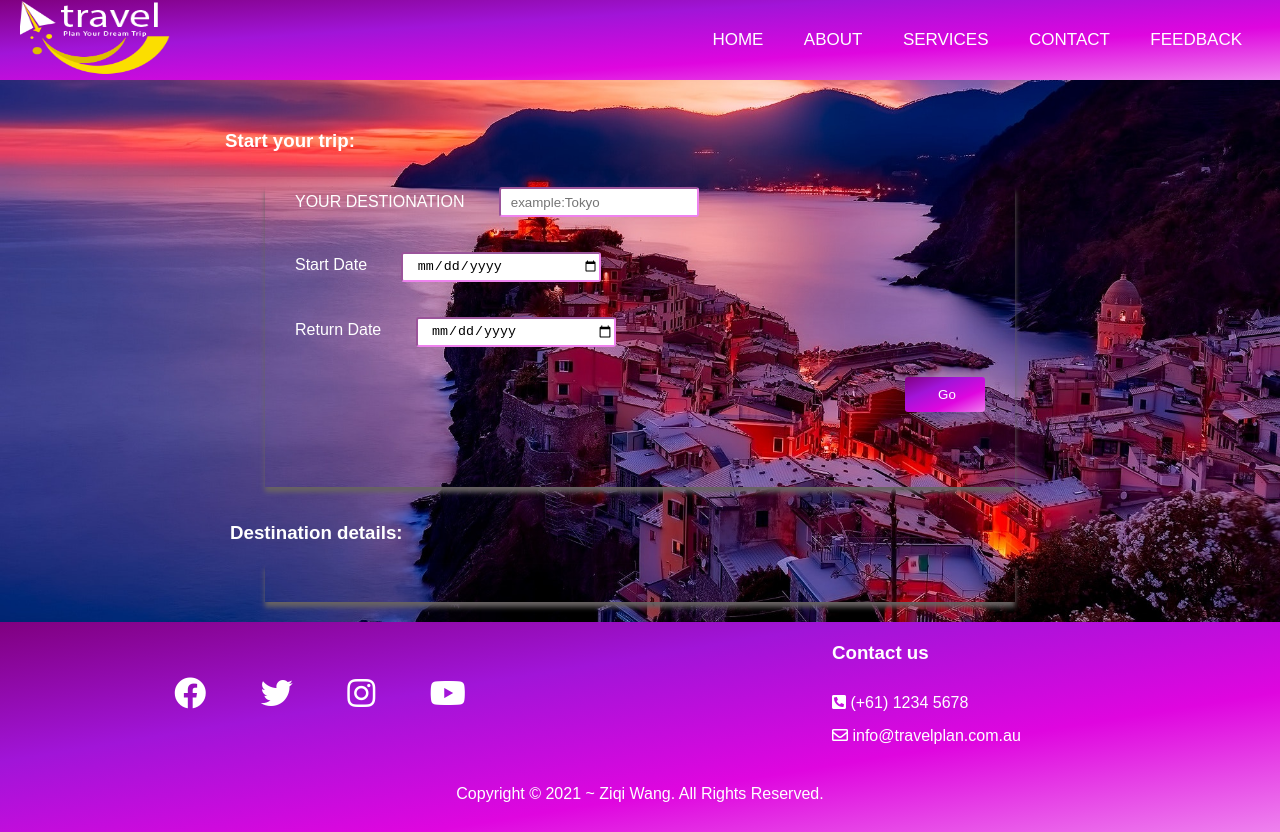
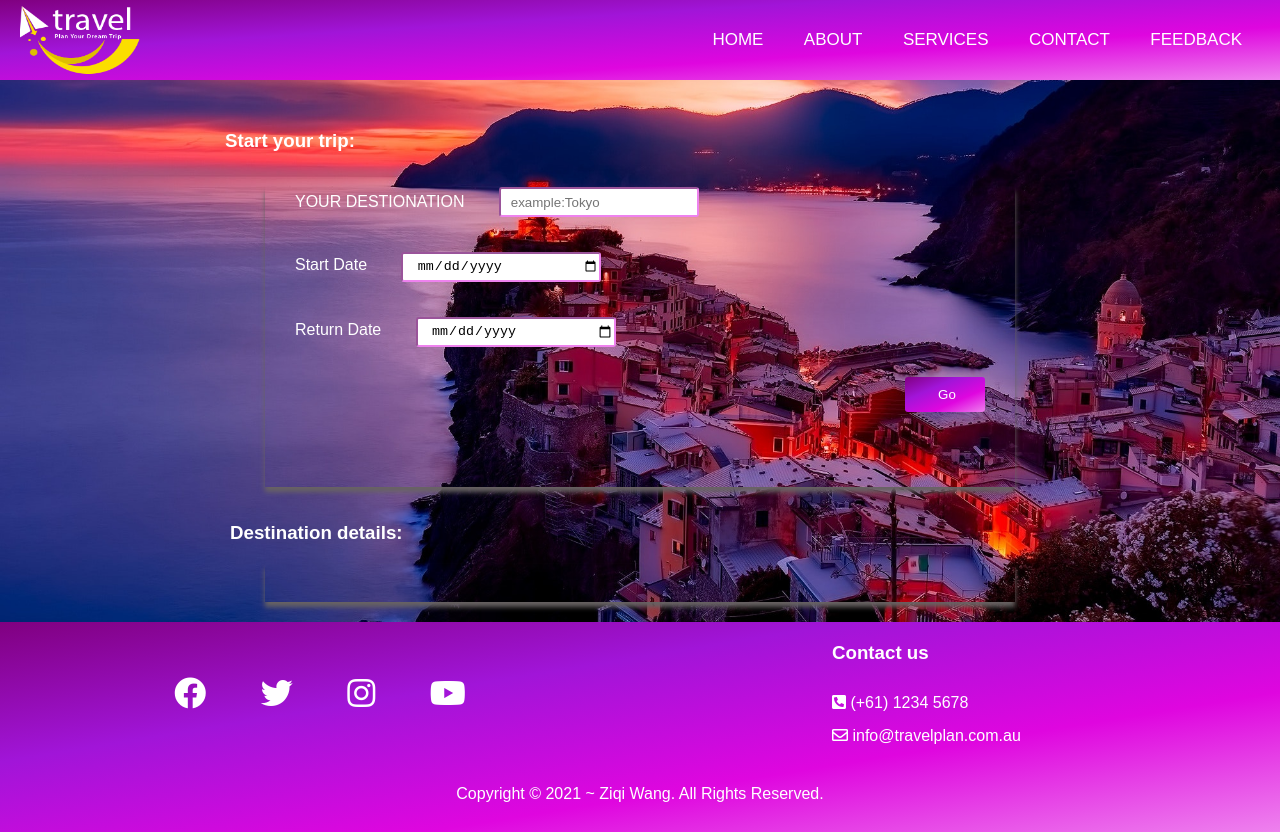
Before and after one commit to ZQWang39/Udacity-Project-5.FEND-Capstone-Project-Travel-App, a website built with webpack: page src/client/views/index.html in a window 1280 px wide. Built offline with nearby package versions, Linux system fonts and the light colour scheme.

Commit message:
Change logo size and position

```diff
--- a/src/client/styles/style.scss
+++ b/src/client/styles/style.scss
@@ -27,9 +27,10 @@ nav{
 }
 
 label.logo img{
-    width: 150px;
-    height: 75px;
+    width: 120px;
+    height: 70px;
     margin-left: 20px;
+    margin-top: 5px;
 
 }
 
```
